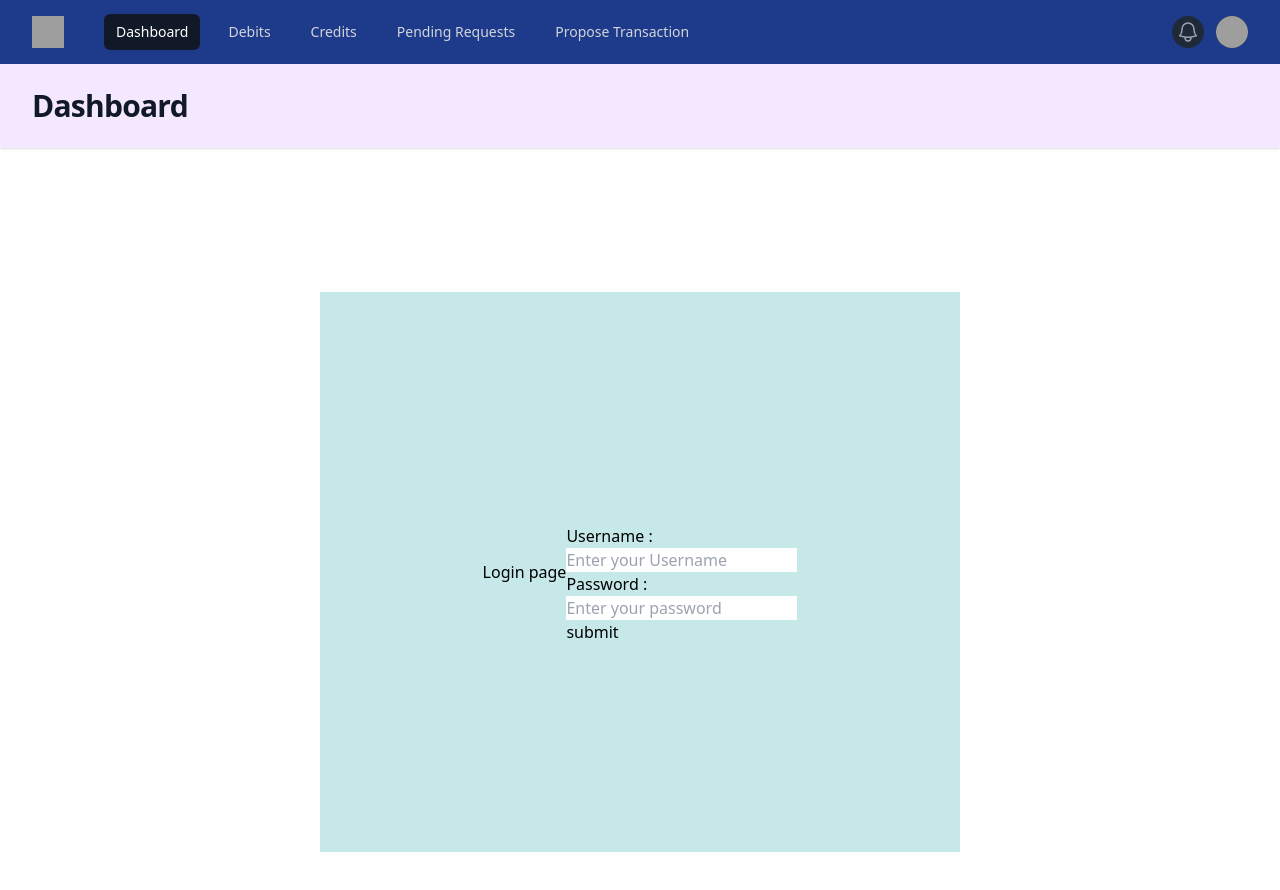
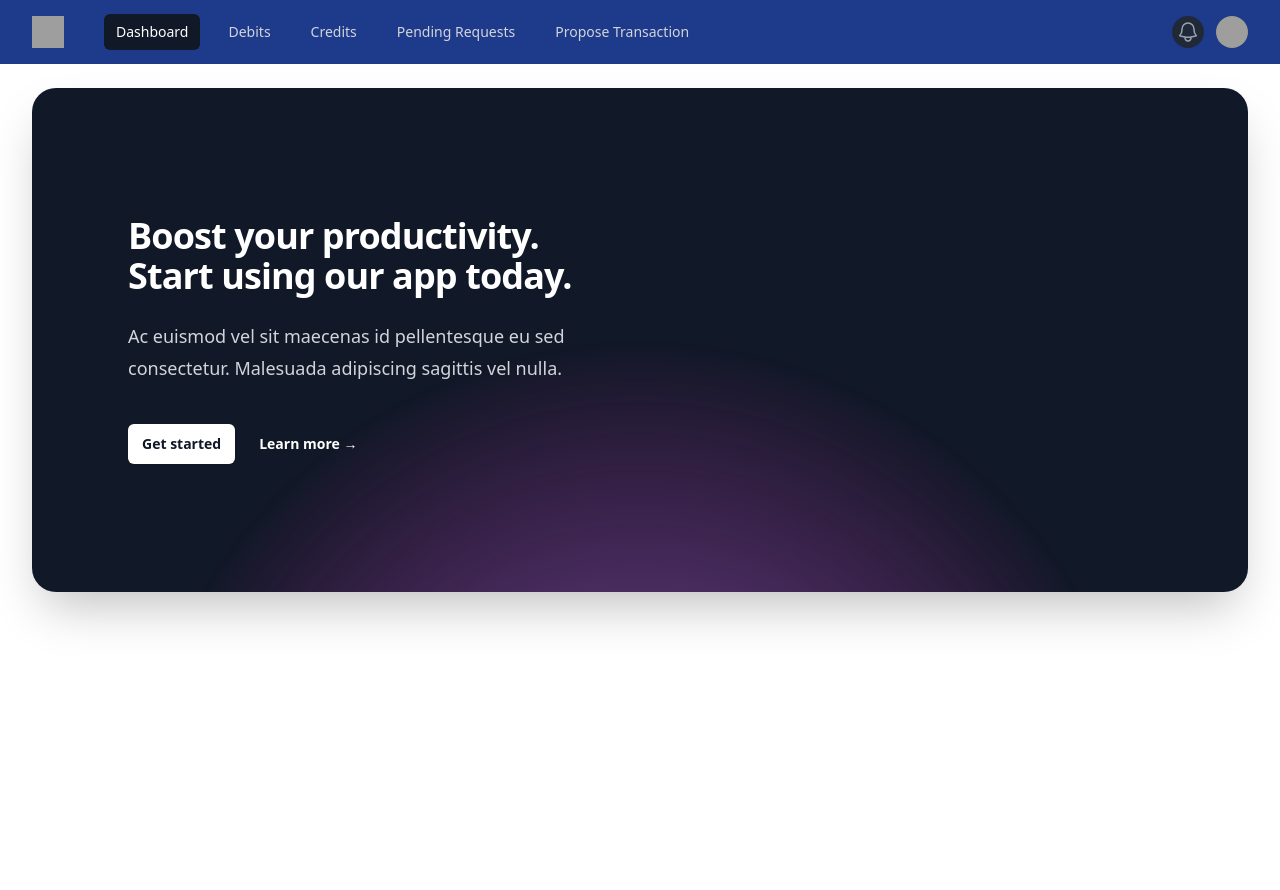
Before and after one commit to GauravZade2002/Blockchain-based-monitoring-system, a React (Create React App) app in the folder fundit/: page / in a window 1280 px wide. Shown: the top 890 px of the page. After the commit the page ends 800 px from the top, so only its background shows below. Built offline with nearby package versions, Linux system fonts and the light colour scheme; grey boxes are pictures that could not be loaded.

Commit message:
added CTA

```diff
--- a/fundit/src/Components/Ctapage.js
+++ b/fundit/src/Components/Ctapage.js
@@ -1,7 +1,7 @@
 export default function Ctapage() {
     return (
       <div className="bg-white">
-        <div className="mx-auto max-w-7xl py-24 sm:px-6 sm:py-32 lg:px-8">
+        <div className="mx-auto sm:px-6 sm:py-6 lg:px-8">
           <div className="relative isolate overflow-hidden bg-gray-900 px-6 pt-16 shadow-2xl sm:rounded-3xl sm:px-16 md:pt-24 lg:flex lg:gap-x-20 lg:px-24 lg:pt-0">
             <svg
               viewBox="0 0 1024 1024"
@@ -38,13 +38,7 @@ export default function Ctapage() {
               </div>
             </div>
             <div className="relative mt-16 h-80 lg:mt-8">
-              <img
-                className="absolute left-0 top-0 w-[57rem] max-w-none rounded-md bg-white/5 ring-1 ring-white/10"
-                src="https://tailwindui.com/img/component-images/dark-project-app-screenshot.png"
-                alt="App screenshot"
-                width={1824}
-                height={1080}
-              />
+
             </div>
           </div>
         </div>
--- a/fundit/src/Components/Landingpage.js
+++ b/fundit/src/Components/Landingpage.js
@@ -2,6 +2,7 @@ import { Fragment } from 'react'
 import { Disclosure, Menu, Transition } from '@headlessui/react'
 import { Bars3Icon, BellIcon, XMarkIcon } from '@heroicons/react/24/outline'
 import Login from './Login'
+import Ctapage from './Ctapage'
 
 const user = {
   name: 'Tom Cook',
@@ -189,13 +190,11 @@ export default function Landingpage() {
           )}
         </Disclosure>
 
-        <header className="bg-white shadow">
-          <div className="mx-auto max-w-7xl px-4 py-6 sm:px-6 lg:px-8 bg-purple-100">
-            <h1 className="text-3xl font-bold tracking-tight text-gray-900">Dashboard</h1>
-          </div>
-        </header>
+
+        <Ctapage/>
         <main>
-          <div className="mx-auto max-w-7xl py-6 sm:px-6 lg:px-8"><Login/></div>
+
+
         </main>
       </div>
     </>
```
